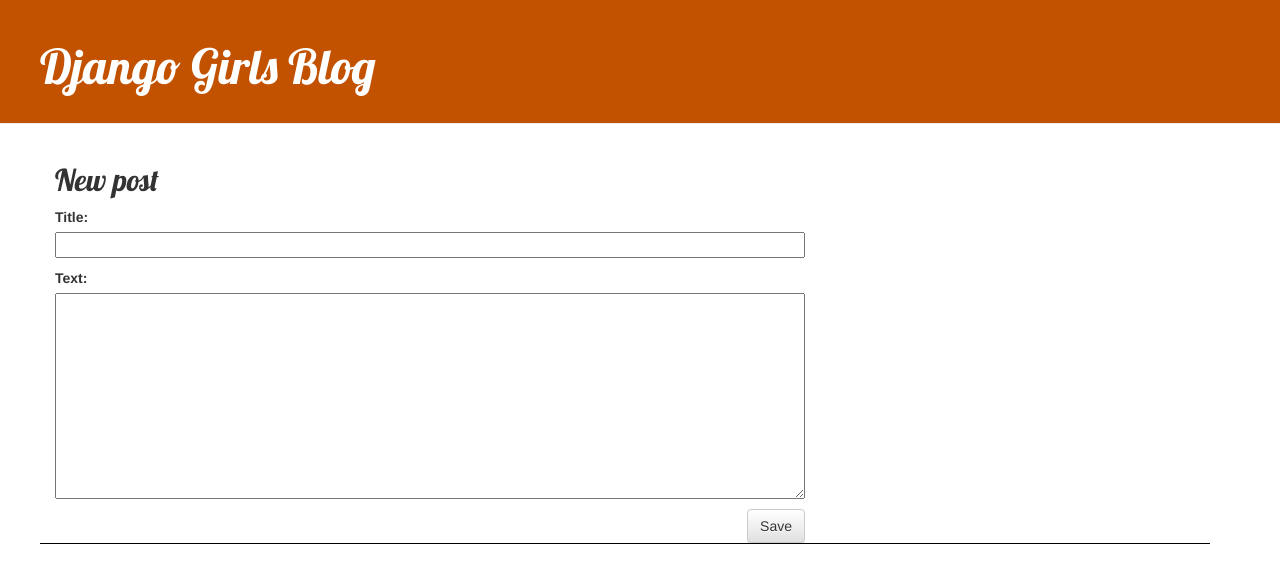
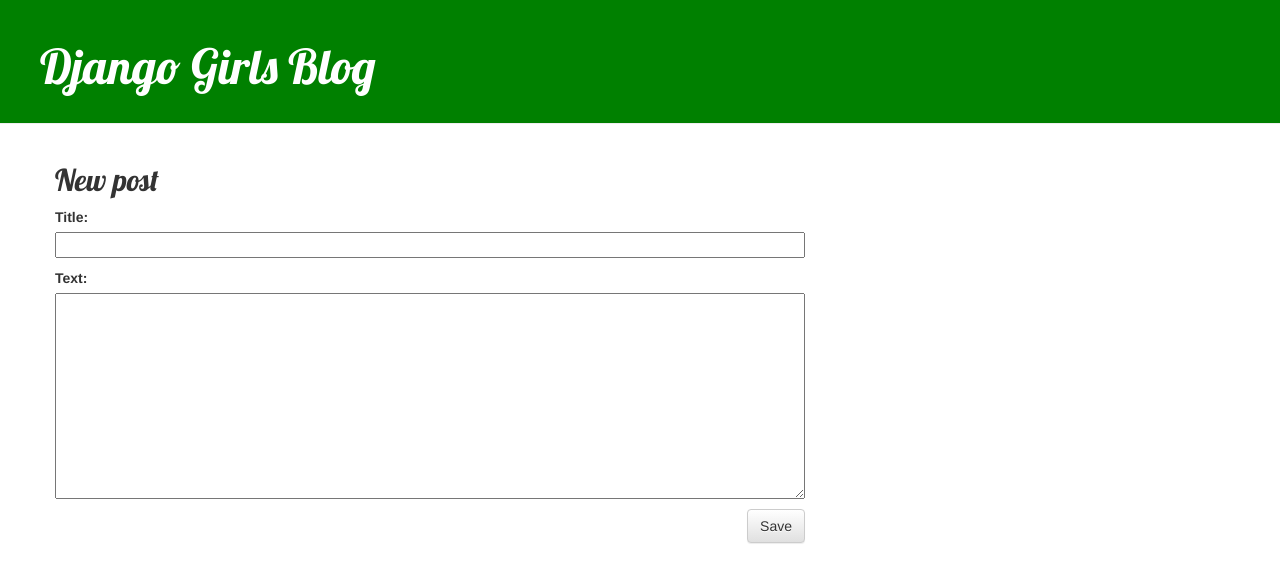
Before and after one commit to KapisKay/my-pycon-blog, a Django app: page /post/new/ in a window 1280 px wide. Shown: the top 583 px of the page. Run offline with Django 3.2, Linux system fonts and the light colour scheme; some libraries are stand-ins or nearby versions.

Commit message:
Update blog.css

```diff
--- a/blog/static/css/blog.css
+++ b/blog/static/css/blog.css
@@ -1,5 +1,5 @@
 .page-header {
-background-color: #C25100;
+background-color: green;
 margin-top: 0;
 padding: 20px 20px 20px 40px;
 }
@@ -10,7 +10,6 @@
 }
 .content {
 margin-left: 40px;
-border-bottom: 1px solid black;
 }
 h1, h2, h3, h4 {
 font-family: 'Lobster', cursive;
@@ -32,6 +31,7 @@
 }
 .post {
 margin-bottom: 70px;
+border-bottom: 1px solid black;
 }
 .post h2 a, .post h2 a:visited {
 color: #000000;
```
